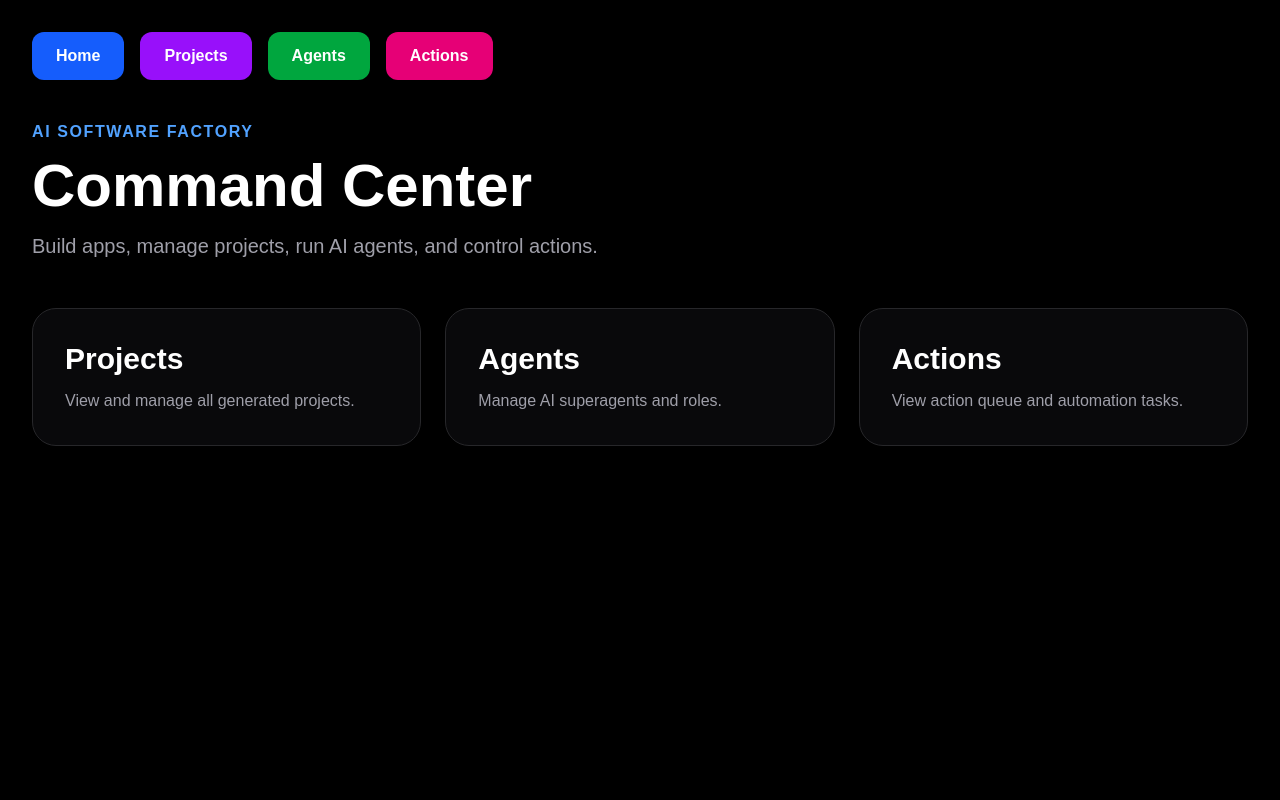
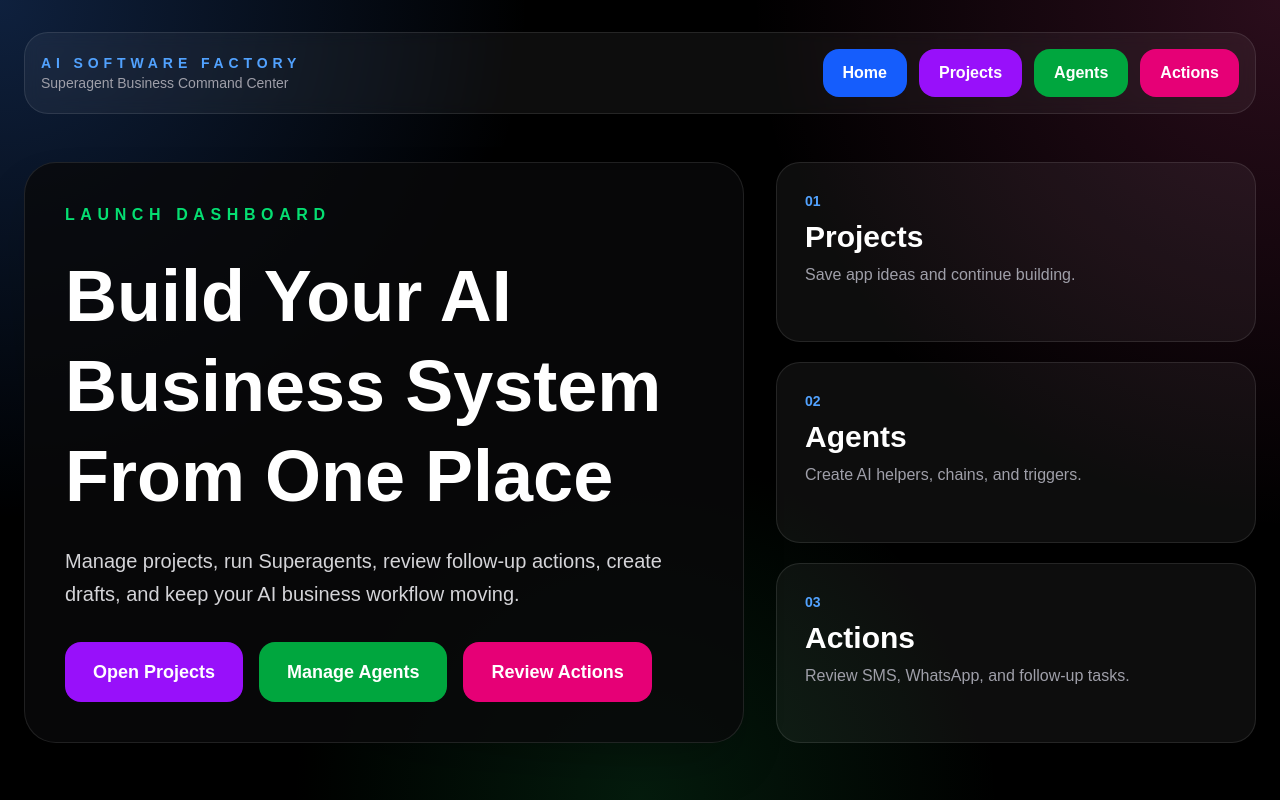
Before and after one commit to lou-delgado34/ai-profit-dashboard, a Next.js app: page / in a window 1280 px wide. Built offline with nearby package versions, Linux system fonts and the light colour scheme.

Commit message:
Upgrade premium home page

```diff
--- a/app/page.tsx
+++ b/app/page.tsx
@@ -2,72 +2,68 @@ import Link from "next/link";
 
 export default function HomePage() {
   return (
-    <main className="min-h-screen bg-black text-white p-8">
-      <div className="mx-auto max-w-7xl">
+    <main className="min-h-screen overflow-hidden bg-black text-white">
+      <div className="absolute inset-0 bg-[radial-gradient(circle_at_top_left,rgba(59,130,246,0.25),transparent_35%),radial-gradient(circle_at_top_right,rgba(236,72,153,0.18),transparent_35%),radial-gradient(circle_at_bottom,rgba(34,197,94,0.14),transparent_35%)]" />
 
-        <div className="flex flex-wrap gap-4 mb-10">
-          <Link href="/" className="rounded-xl bg-blue-600 px-6 py-3 font-bold">
-            Home
-          </Link>
+      <div className="relative mx-auto max-w-7xl px-6 py-8">
+        <nav className="mb-12 flex flex-wrap items-center justify-between gap-4 rounded-3xl border border-white/10 bg-white/5 p-4 backdrop-blur">
+          <div>
+            <p className="text-sm font-black uppercase tracking-[0.35em] text-blue-400">
+              AI Software Factory
+            </p>
+            <p className="text-sm text-zinc-400">Superagent Business Command Center</p>
+          </div>
 
-          <Link href="/projects" className="rounded-xl bg-purple-600 px-6 py-3 font-bold">
-            Projects
-          </Link>
+          <div className="flex flex-wrap gap-3">
+            <Link href="/" className="rounded-2xl bg-blue-600 px-5 py-3 font-bold">Home</Link>
+            <Link href="/projects" className="rounded-2xl bg-purple-600 px-5 py-3 font-bold">Projects</Link>
+            <Link href="/agents" className="rounded-2xl bg-green-600 px-5 py-3 font-bold">Agents</Link>
+            <Link href="/actions" className="rounded-2xl bg-pink-600 px-5 py-3 font-bold">Actions</Link>
+          </div>
+        </nav>
 
-          <Link href="/agents" className="rounded-xl bg-green-600 px-6 py-3 font-bold">
-            Agents
-          </Link>
+        <section className="grid gap-8 lg:grid-cols-[1.2fr_0.8fr]">
+          <div className="rounded-[2rem] border border-white/10 bg-zinc-950/80 p-10 shadow-2xl">
+            <p className="font-black uppercase tracking-[0.35em] text-green-400">
+              Launch Dashboard
+            </p>
 
-          <Link href="/actions" className="rounded-xl bg-pink-600 px-6 py-3 font-bold">
-            Actions
-          </Link>
-        </div>
+            <h1 className="mt-6 text-5xl font-black leading-tight md:text-7xl">
+              Build Your AI Business System From One Place
+            </h1>
 
-        <p className="text-blue-400 font-bold uppercase tracking-widest">
-          AI SOFTWARE FACTORY
-        </p>
+            <p className="mt-6 max-w-3xl text-xl leading-relaxed text-zinc-300">
+              Manage projects, run Superagents, review follow-up actions, create drafts,
+              and keep your AI business workflow moving.
+            </p>
 
-        <h1 className="text-6xl font-black mt-3">
-          Command Center
-        </h1>
+            <div className="mt-8 flex flex-wrap gap-4">
+              <Link href="/projects" className="rounded-2xl bg-purple-600 px-7 py-4 text-lg font-black">
+                Open Projects
+              </Link>
+              <Link href="/agents" className="rounded-2xl bg-green-600 px-7 py-4 text-lg font-black">
+                Manage Agents
+              </Link>
+              <Link href="/actions" className="rounded-2xl bg-pink-600 px-7 py-4 text-lg font-black">
+                Review Actions
+              </Link>
+            </div>
+          </div>
 
-        <p className="mt-4 text-zinc-400 text-xl">
-          Build apps, manage projects, run AI agents, and control actions.
-        </p>
-
-        <div className="grid md:grid-cols-3 gap-6 mt-12">
-
-          <Link
-            href="/projects"
-            className="rounded-3xl border border-zinc-800 bg-zinc-950 p-8 hover:border-purple-500"
-          >
-            <h2 className="text-3xl font-black">Projects</h2>
-            <p className="mt-3 text-zinc-400">
-              View and manage all generated projects.
-            </p>
-          </Link>
-
-          <Link
-            href="/agents"
-            className="rounded-3xl border border-zinc-800 bg-zinc-950 p-8 hover:border-green-500"
-          >
-            <h2 className="text-3xl font-black">Agents</h2>
-            <p className="mt-3 text-zinc-400">
-              Manage AI superagents and roles.
-            </p>
-          </Link>
-
-          <Link
-            href="/actions"
-            className="rounded-3xl border border-zinc-800 bg-zinc-950 p-8 hover:border-pink-500"
-          >
-            <h2 className="text-3xl font-black">Actions</h2>
-            <p className="mt-3 text-zinc-400">
-              View action queue and automation tasks.
-            </p>
-          </Link>
-
-        </div>
+          <div className="grid gap-5">
+            {[
+              ["01", "Projects", "Save app ideas and continue building."],
+              ["02", "Agents", "Create AI helpers, chains, and triggers."],
+              ["03", "Actions", "Review SMS, WhatsApp, and follow-up tasks."],
+            ].map(([num, title, text]) => (
+              <div key={title} className="rounded-3xl border border-white/10 bg-white/5 p-7">
+                <p className="text-sm font-black text-blue-400">{num}</p>
+                <h2 className="mt-2 text-3xl font-black">{title}</h2>
+                <p className="mt-2 text-zinc-400">{text}</p>
+              </div>
+            ))}
+          </div>
+        </section>
       </div>
     </main>
   );
```
